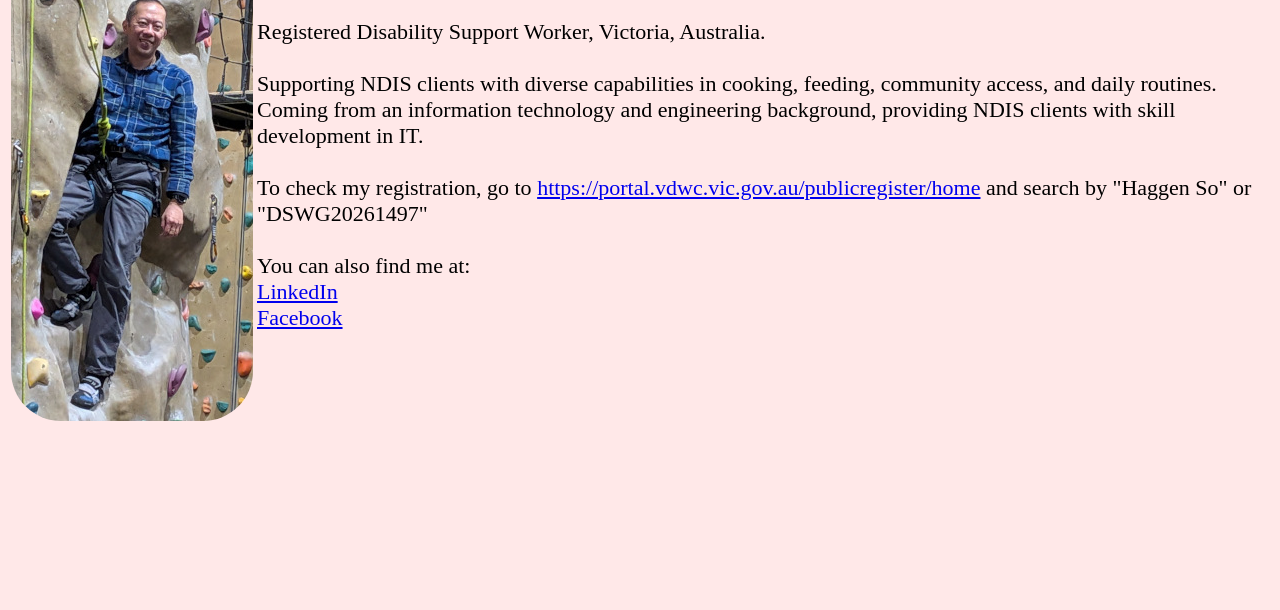
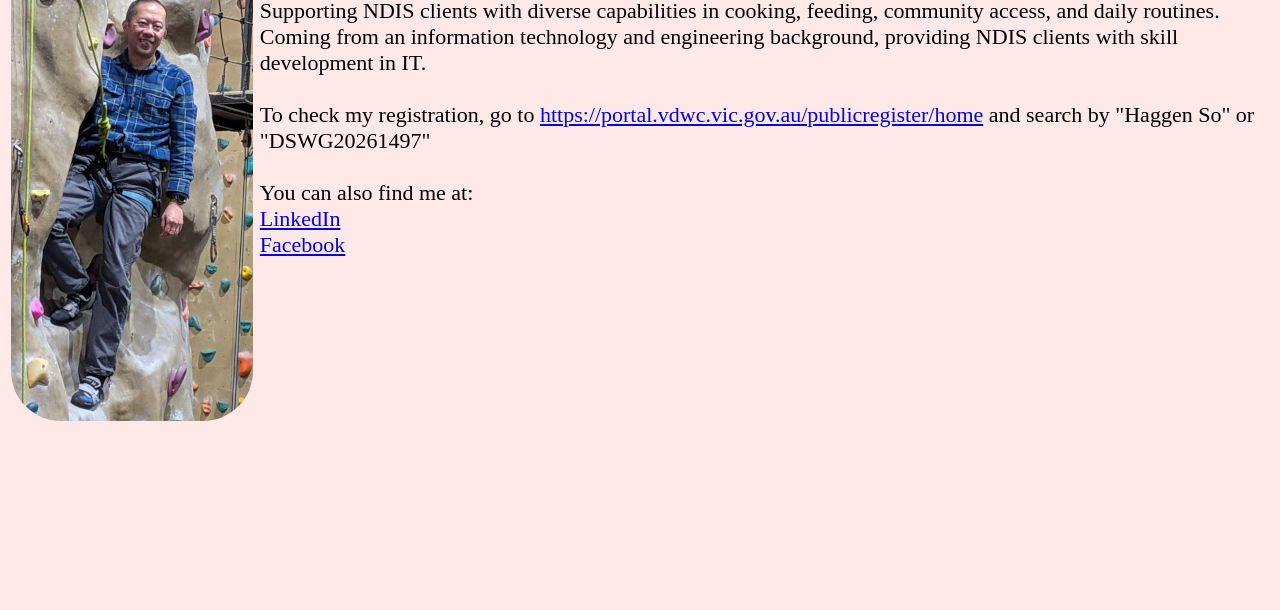
Before and after one commit to haggenso/haggenso.github.io, a plain HTML site: page index.html in a window 1280 px wide. Shown: the part 190-800 px from the top of the page. Drawn offline with Linux system fonts and the light colour scheme.

Commit message:
Update index.html

```diff
--- a/index.html
+++ b/index.html
@@ -24,8 +24,8 @@
 <body BGCOLOR="#FFE8E8">
 	<TABLE>
 		<TR><TD>
-			<IMG SRC="HHHClimb.jpg" ALT="Photo of Haggen" STYLE="border-radius:50px;">
-		</TD><TD>
+			<IMG SRC="HHHClimb.jpg" ALT="Photo of Haggen" STYLE="border-radius:50px;">&nbsp;&nbsp;
+		</TD><TD VALIGN="TOP">
 			<H1>Haggen SO</H1>
 			<p>Registered Disability Support Worker, Victoria, Australia.<BR/><BR/>
 			Supporting NDIS clients with diverse capabilities in cooking, feeding, community access, and daily routines. Coming from an information technology and engineering background, providing NDIS clients with skill development in IT.<BR/><BR/>
```
